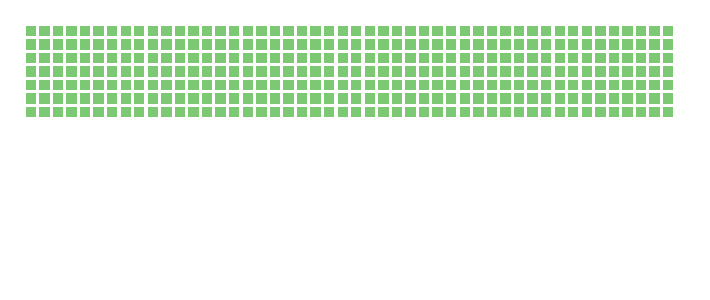
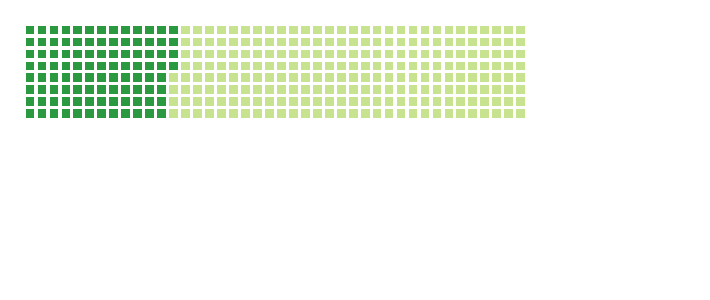
Before and after one commit to all-the-planet/earth-innovates-animations, a Svelte app: page / in a window 1280 px wide. Shown: the top 300 px of the page, without its empty margins (0-710 px from the left). Built offline with nearby package versions, Linux system fonts and the light colour scheme.

Commit message:
dynamic class string

```diff
--- a/src/App.svelte
+++ b/src/App.svelte
@@ -31,6 +31,8 @@
   let contrib = [];
   let i = 0;
 
+    // add days div squares with a short delay
+    let days = 336;
   setInterval(() => {
     if (i < 336) {
       i++;
@@ -41,11 +43,11 @@
 
 <style>
   div {
-    font-size: 0.1rem;
+    font-size: 0.05rem;
     width: .45rem;
     height: .45rem;
     margin: 0.1rem;
-    padding: 0.1rem;
+    padding: 0.05rem;
   }
   .year {
       margin-top: 1rem;
@@ -71,6 +73,6 @@
 
 <section class="year">
   {#each boxes as box (box)}
-    <div class="c2" transition:scale={{ duration: 1 }}></div>
+    <div class='c{box/50 > 2 ? "1" : "3"}' transition:scale={{ duration: 1 }}></div>
   {/each}
 </section>
```
